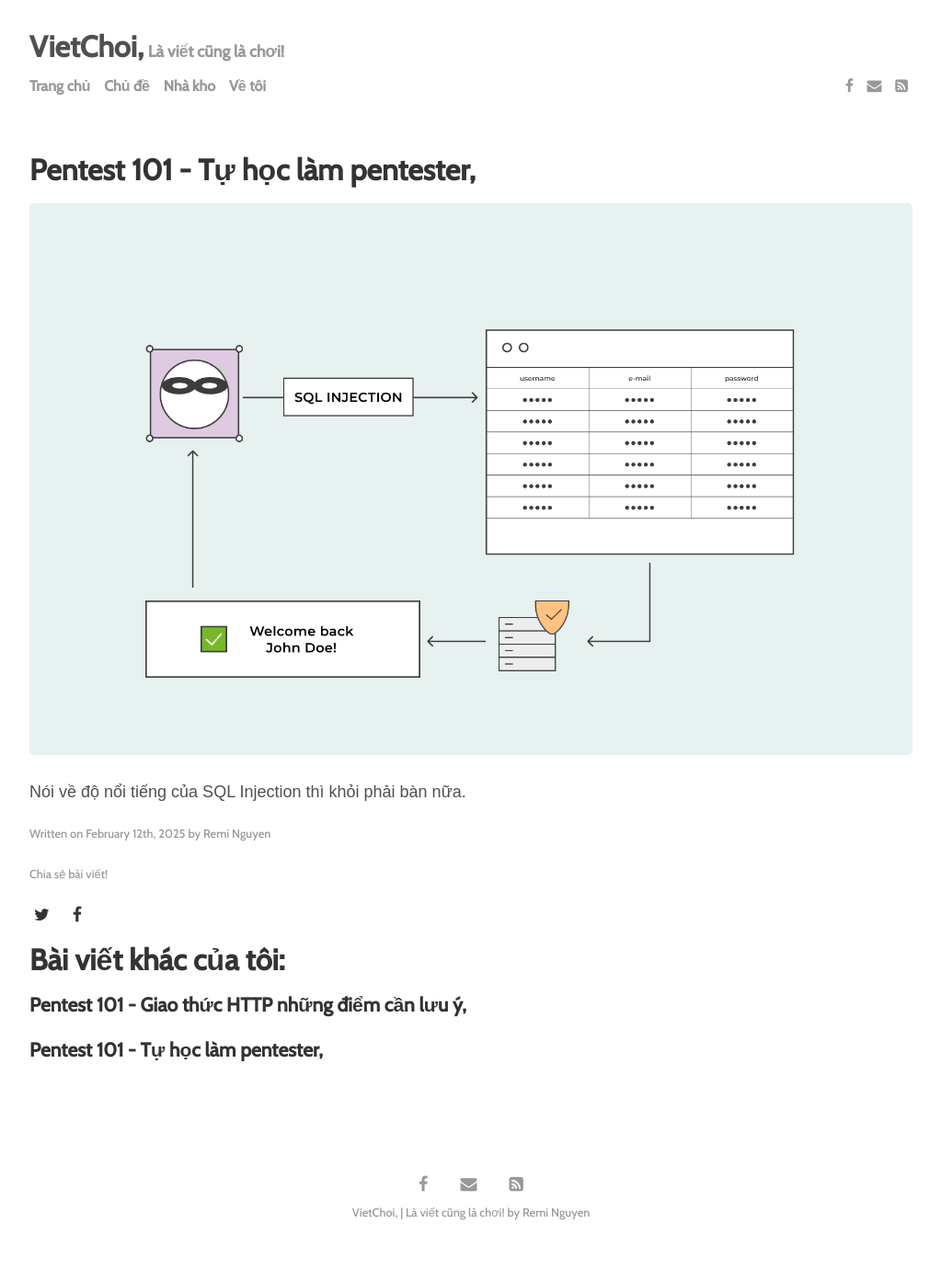
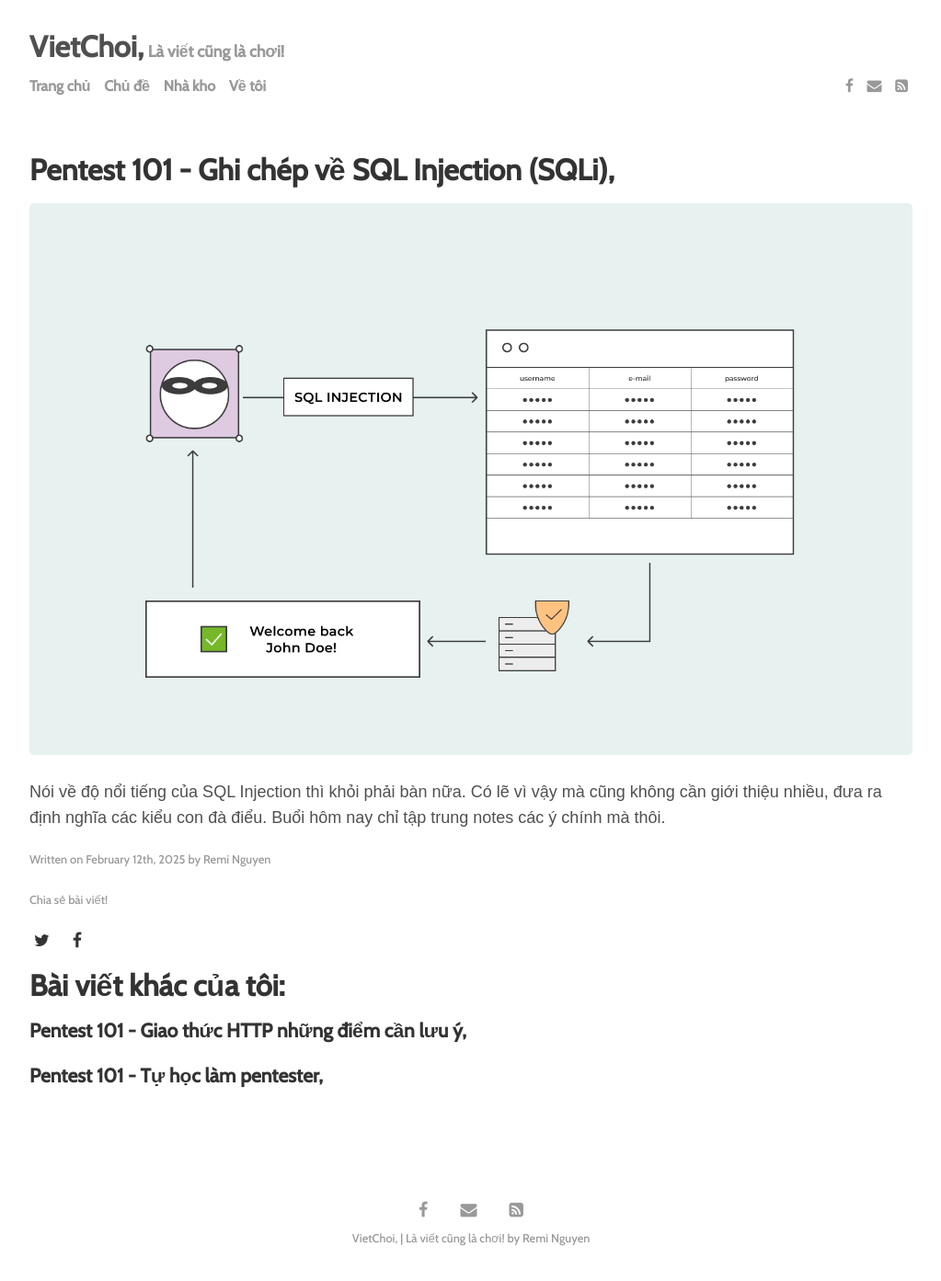
Before and after one commit to vietcf/vietchoi, a Jekyll site: the page built from _posts/2025-02-12-sql-injection-attack-back-to-basic.md, in a window 1280 px wide. Shown: the whole page at 92% size, without its empty margins (128-1151 px from the left). Built offline with Jekyll 4.4.1, drawn with Linux system fonts in a browser that asks for light colours; some web fonts are replaced; before the commit the page ends 1365 px from its top, so only the background shows below that.

Commit message:
update blog sqli

```diff
--- a/_posts/2025-02-12-sql-injection-attack-back-to-basic.md
+++ b/_posts/2025-02-12-sql-injection-attack-back-to-basic.md
@@ -1,9 +1,9 @@
 ---
 layout: post
-title: "Pentest 101 - Tự học làm pentester,"
+title: "Pentest 101 - Ghi chép về SQL Injection (SQLi),"
 categories: job
 tags: ['Security']
 image: assets/img/2025/02/12/0-sql-injection-intro.png
 ---
 
-Nói về độ nổi tiếng của SQL Injection thì khỏi phải bàn nữa.
+Nói về độ nổi tiếng của SQL Injection thì khỏi phải bàn nữa. Có lẽ vì vậy mà cũng không cần giới thiệu nhiều, đưa ra định nghĩa các kiểu con đà điểu. Buổi hôm nay chỉ tập trung notes các ý chính mà thôi.
```
